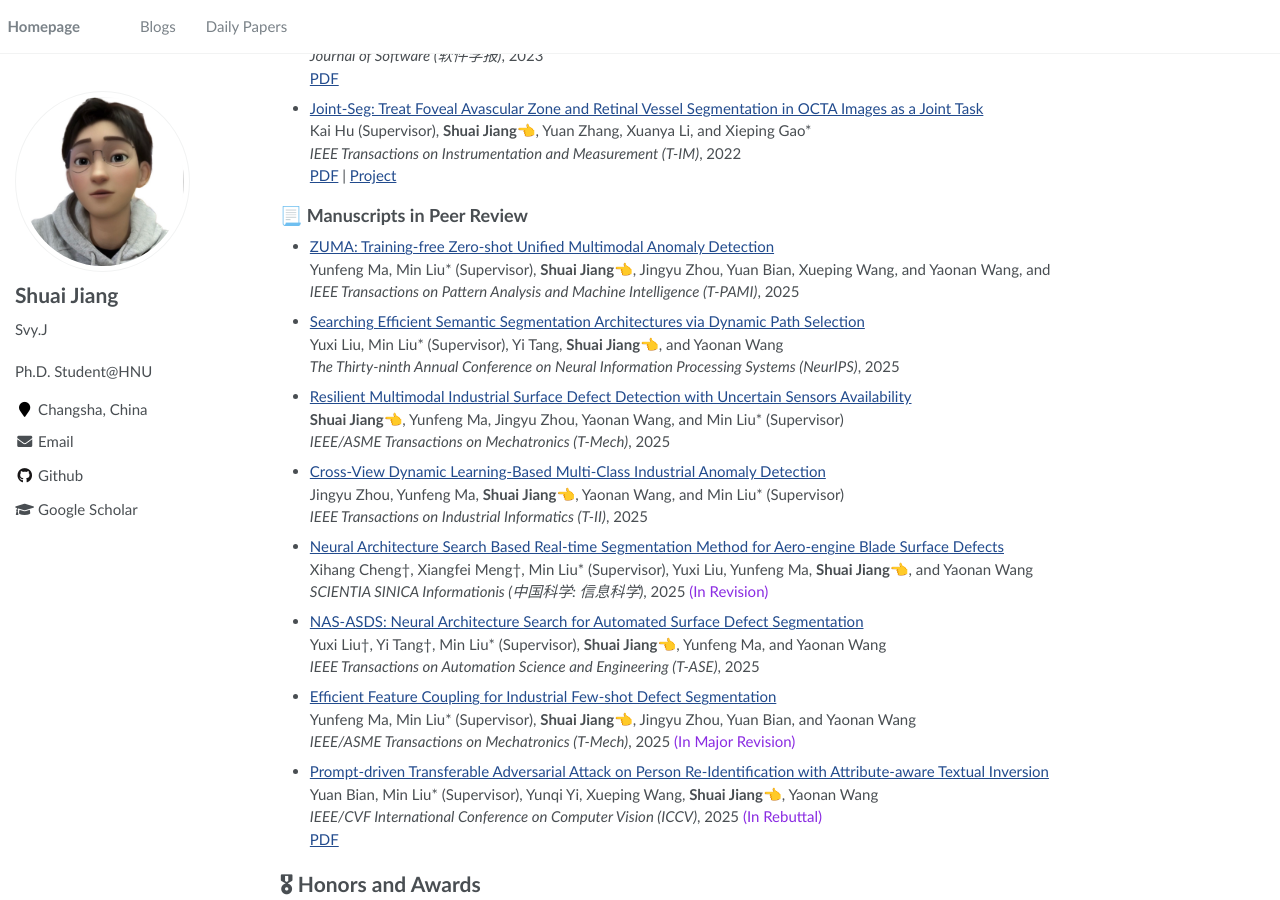
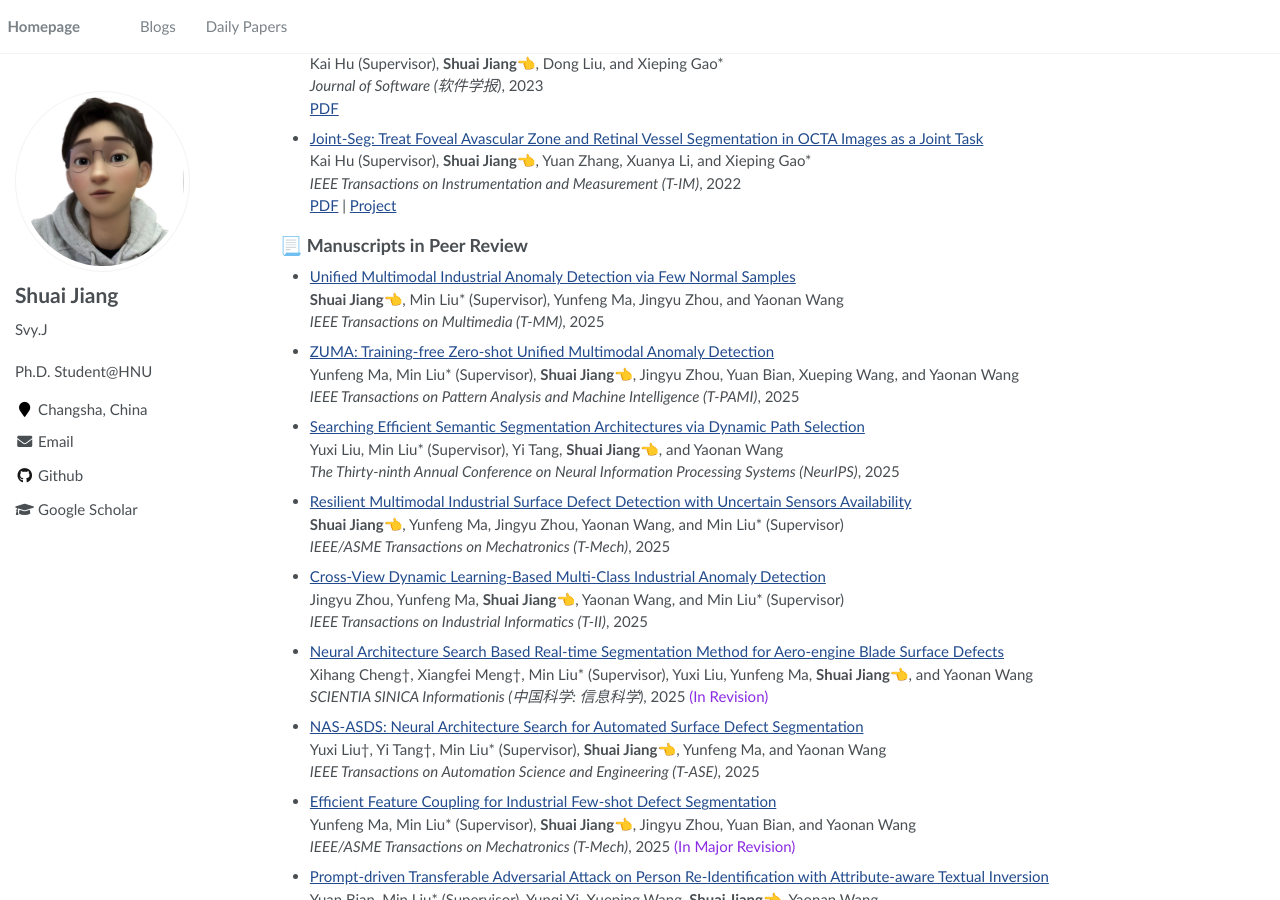
Before and after one commit to SvyJ/svyj.github.io, a Jekyll site: the page built from _pages/index.md, in a window 1280 px wide and 900 px high, scrolled down 1759 px. Built offline with Jekyll 4.4.1, drawn with Linux system fonts in a browser that asks for light colours; some of the changed text lies outside the part shown.

Commit message:
Update index.md

```diff
--- a/_pages/index.md
+++ b/_pages/index.md
@@ -27,7 +27,9 @@
 
 ## 📃 Latest Works
 
-- **[May. 2025]** 📃 Our paper on "Training-free Multimodal Anomaly Detection" was submitted to _IEEE T-PAMI_.
+- **[Jun. 2025]** 📃 Our paper on "Few-shot Unified Multimodal Industrial Anomaly Detection" was submitted to _IEEE T-MM_.
+
+- **[May. 2025]** 📃 Our paper on "Training-free Unified Multimodal Anomaly Detection" was submitted to _IEEE T-PAMI_.
 
 - **[May. 2025]** 📃 Our paper on "NAS-based Semantic Segmentation" was submitted to _NeurIPS 2025_.
 
@@ -114,8 +116,12 @@
 
 ## 📃 Manuscripts in Peer Review
 
+- [Unified Multimodal Industrial Anomaly Detection via Few Normal Samples](https://ieeexplore.ieee.org/xpl/RecentIssue.jsp?punumber=6046)<br>
+  **Shuai Jiang**👈, Min Liu* (Supervisor), Yunfeng Ma, Jingyu Zhou, and Yaonan Wang<br>
+  _IEEE Transactions on Multimedia (T-MM)_, 2025<br>
+
 - [ZUMA: Training-free Zero-shot Unified Multimodal Anomaly Detection](https://ieeexplore.ieee.org/xpl/RecentIssue.jsp?punumber=34)<br>
-  Yunfeng Ma, Min Liu* (Supervisor), **Shuai Jiang**👈, Jingyu Zhou, Yuan Bian, Xueping Wang, and Yaonan Wang, and <br>
+  Yunfeng Ma, Min Liu* (Supervisor), **Shuai Jiang**👈, Jingyu Zhou, Yuan Bian, Xueping Wang, and Yaonan Wang<br>
   _IEEE Transactions on Pattern Analysis and Machine Intelligence (T-PAMI)_, 2025<br>
 
 - [Searching Efficient Semantic Segmentation Architectures via Dynamic Path Selection](https://openreview.net/)<br>
```
